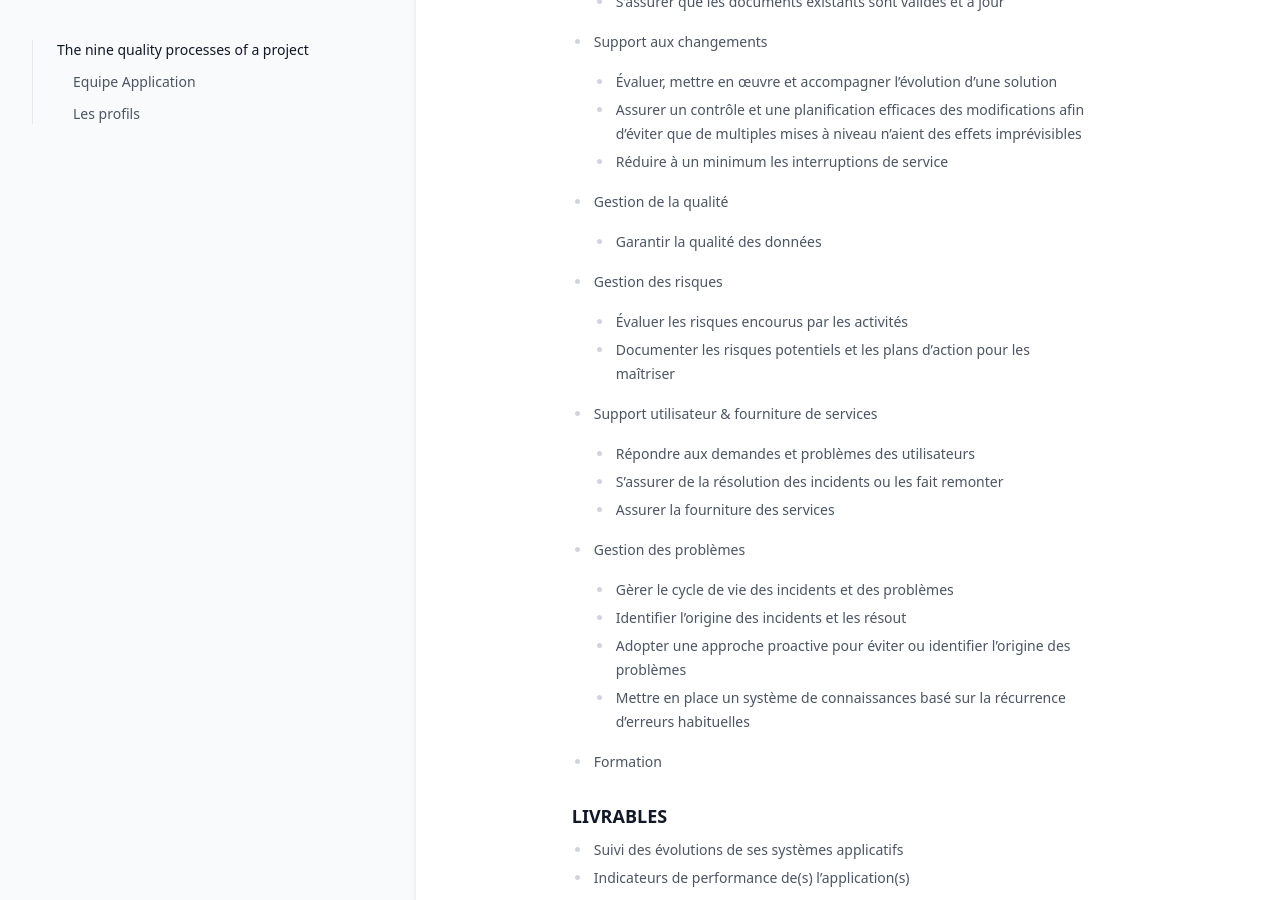
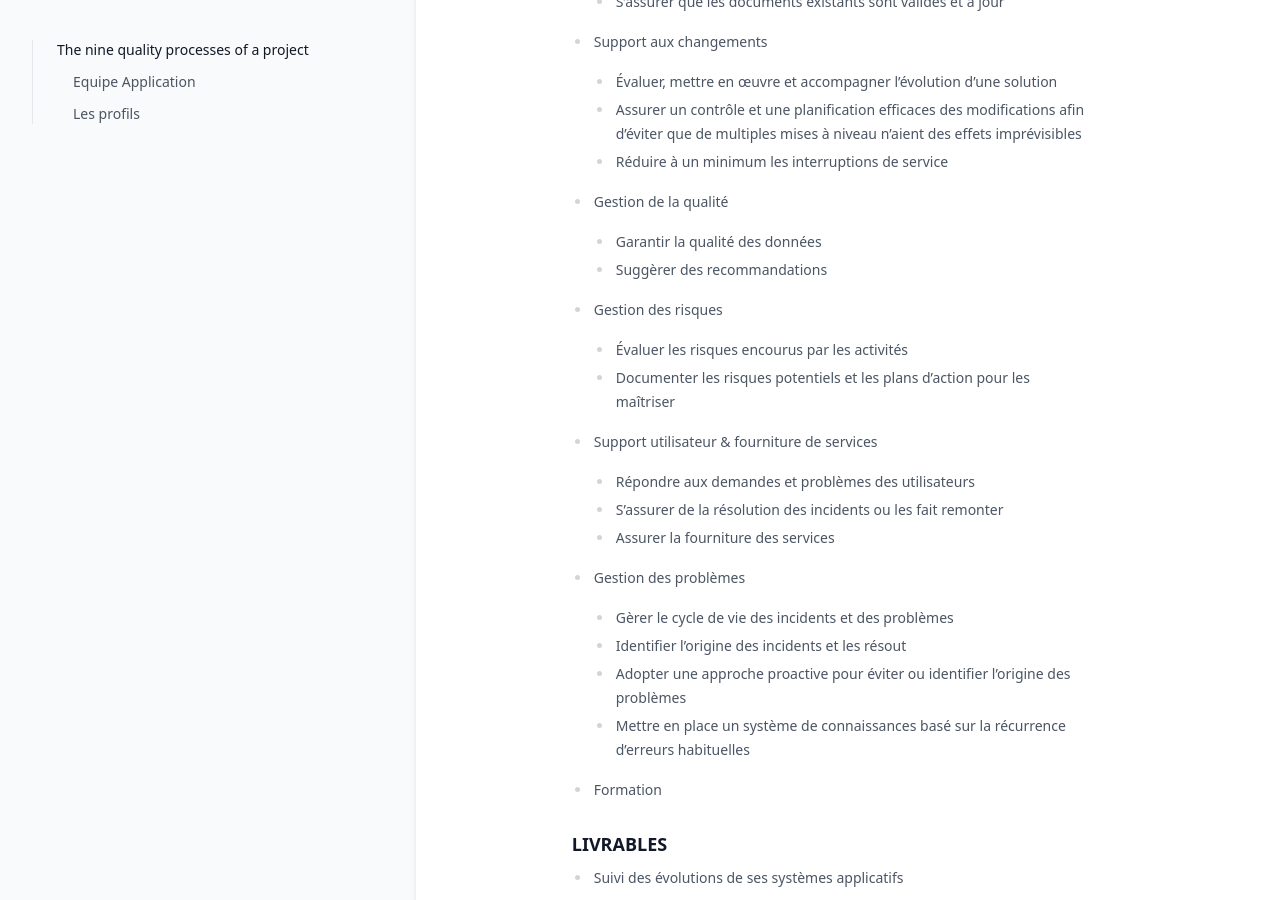
Before and after one commit to greglejeune/ebook, a Jekyll site: the page built from _gdp/apps.md, in a window 1280 px wide and 900 px high, scrolled down 1242 px. Built offline with Jekyll 4.4.1, drawn with Linux system fonts in a browser that asks for light colours.

Commit message:
Update apps.md

```diff
--- a/_gdp/apps.md
+++ b/_gdp/apps.md
@@ -43,6 +43,7 @@ source : "https://www.cigref.fr/wp/wp-content/uploads/2023/03/Cigref_Nomenclatur
   - Réduire à un minimum les interruptions de service
 - Gestion de la qualité
   - Garantir la qualité des données
+  - Suggèrer des recommandations
 - Gestion des risques
   - Évaluer les risques encourus par les activités
   - Documenter les risques potentiels et les plans d'action pour les maîtriser
```
